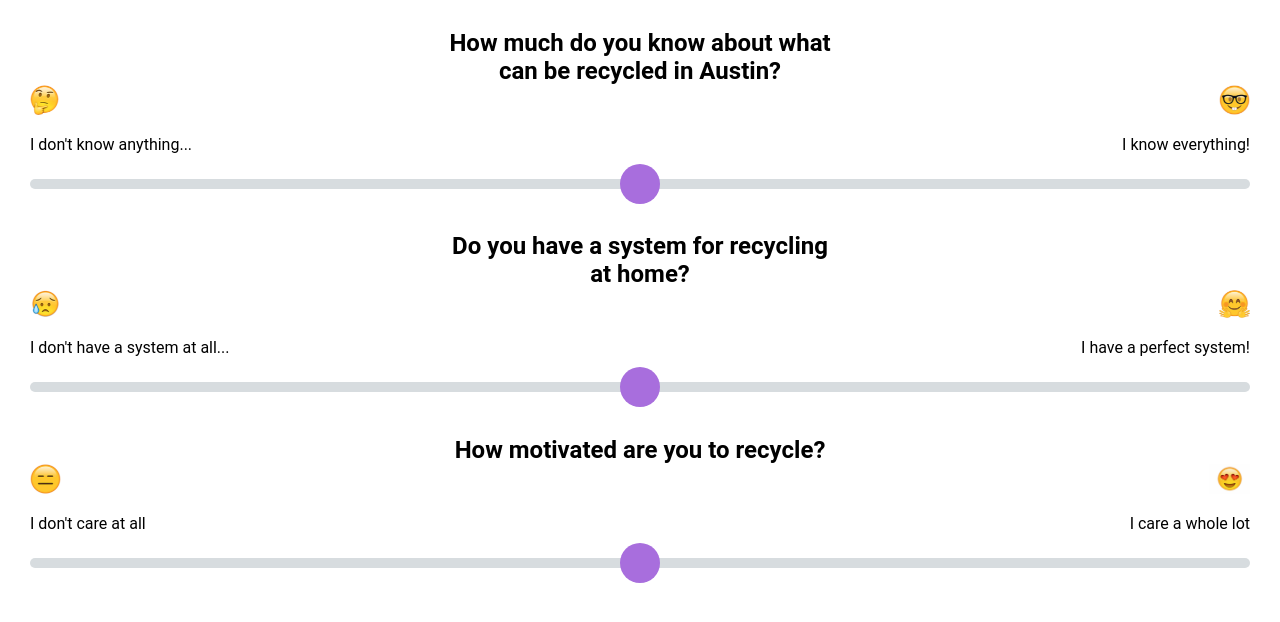
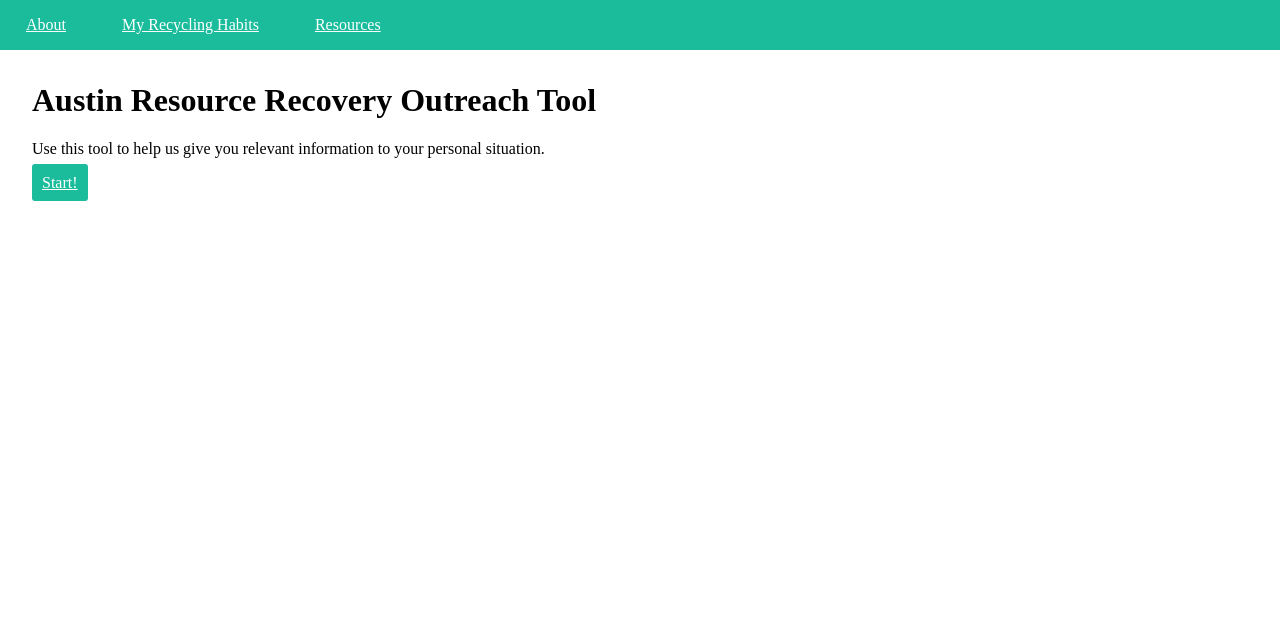
Before and after one commit to amaliebarras/arr-outreach-tool, a Jekyll site: the page built from index.html, in a window 1280 px wide. Shown: the top 622 px of the page. Built offline with Jekyll 4.4.1, drawn with Linux system fonts in a browser that asks for light colours; nearby versions of some CDN libraries.

Commit message:
add nav and buttons

```diff
--- a/_includes/header.html
+++ b/_includes/header.html
@@ -0,0 +1,11 @@
+<div class = "row">
+     <div class = "menu">
+         <div class="trigger">
+           {% for my_page in site.pages %}
+             {% if my_page.title %}
+             <a class="page-link" href="{{ my_page.url | prepend: site.baseurl }}">{{ my_page.title }}</a>
+             {% endif %}
+           {% endfor %}
+         </div>
+     </div>
+</div>
--- a/_includes/slider.html
+++ b/_includes/slider.html
@@ -19,7 +19,7 @@
       </div>
     </div>
 
-    <div class = "slider">
+    <div class = "slider" id = "slider2">
       <h2>Do you have a system
       for recycling at home?</h2>
 
@@ -58,7 +58,6 @@
         <span class="range-slider__value">0</span>
       </div>
     </div>
-</div>
 
 <script>
 var rangeSlider = function(){
--- a/css/styles.scss
+++ b/css/styles.scss
@@ -2,8 +2,45 @@
 # Front matter comment to ensure Jekyll properly reads file.
 ---
 
+// base fonts
+h2 {
+  font-size: 18px;
+}
+
+// Base Colors
+$shade-10: #A86EDD !default;
+$shade-1: #d7dcdf !default;
+$shade-0: #fff !default;
+$teal: #1abc9c !default;
+
+// link button style
+a {
+  background-color: $teal;
+  color: $shade-0;
+  padding: 10px;
+  border-radius: 3px;
+}
+
+// header styles
+.menu {
+  padding: 16px;
+  background-color: $teal;
+  a {color: $shade-0;}
+  .page-link {
+    margin-right: 2em;
+  }
+}
+
+//about styles
+
+.aboutpage {
+  padding: 10px 32px;
+}
+
+
 // slider styles
-
+.sliderpage {
+  padding: 10px 32px;
 h2 {
   margin: 0 auto;
   max-width: 400px;
@@ -26,11 +63,12 @@
   text-align: right;
 }
 
-  // Base Colors
-  $shade-10: #A86EDD !default;
-  $shade-1: #d7dcdf !default;
-  $shade-0: #fff !default;
-  $teal: #1abc9c !default;
+
+.slider {
+  #slider2 {
+    background-color: #eee;
+  }
+}
 
 
   // Reset
@@ -44,10 +82,10 @@
 
   body {
     font-family: Roboto;
-    padding: 20px 20px;
+    // padding: 20px 20px;
 
     @media (min-width: 600px) {
-      padding: 30px;
+      // padding: 30px;
     }
   }
 
@@ -59,8 +97,8 @@
   // Range Slider
   $range-width: 100% !default;
 
-  $range-handle-color: $shade-10 !default;
-  $range-handle-color-hover: $teal !default;
+  $range-handle-color: $teal !default;
+  $range-handle-color-hover: $shade-10 !default;
   $range-handle-size: 40px !default;
 
   $range-track-color: $shade-1 !default;
@@ -151,7 +189,6 @@
     }
   }
 
-
   // Firefox Overrides
   ::-moz-range-track {
       background: $range-track-color;
@@ -162,3 +199,9 @@
   input::-moz-focus-outer {
     border: 0;
   }
+  .button-right {
+    float: right;
+    display: inline;
+    text-align: right;
+  }
+}
--- a/index.html
+++ b/index.html
@@ -1,8 +1,11 @@
 ---
-# You don't need to edit this file, it's empty on purpose.
-# Edit theme's home layout instead if you wanna make some changes
-# See: https://jekyllrb.com/docs/themes/#overriding-theme-defaults
 layout: default
+title: About
 ---
+<div class = "aboutpage">
+<h1>Austin Resource Recovery Outreach Tool </h1>
 
-{% include slider.html %}
+<p>Use this tool to help us give you relevant information to your personal situation.</p>
+
+<a href = "/myrecyclinghabits.html">Start!</a>
+</div>
--- /dev/null
+++ b/resources.html
@@ -0,0 +1,5 @@
+---
+layout: default
+title: Resources
+permalink: /resources.html
+---
```
Also changed, not shown: other parts of _includes/slider.html (+5 -0 lines), about.md (deleted, +0 -15 lines), myrecyclinghabits.html (added, +7 -0 lines).
